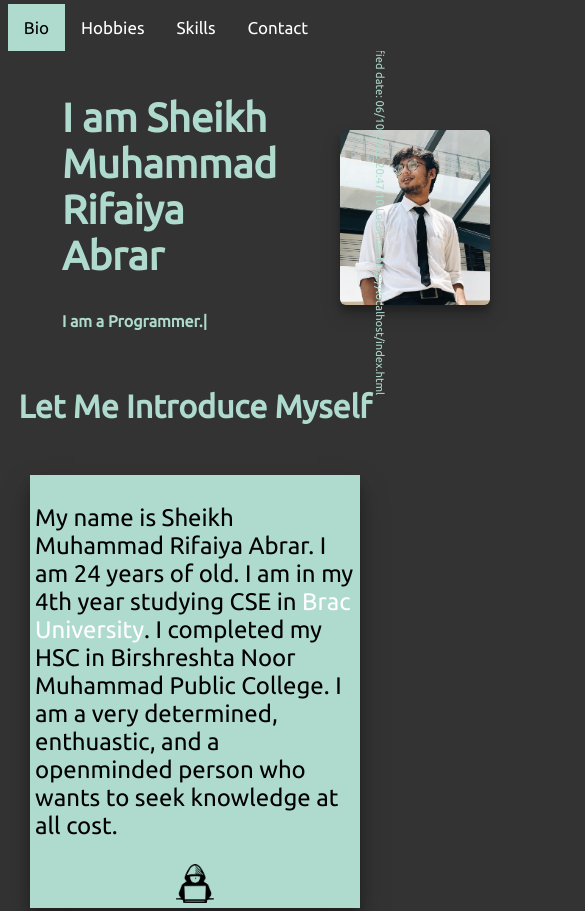
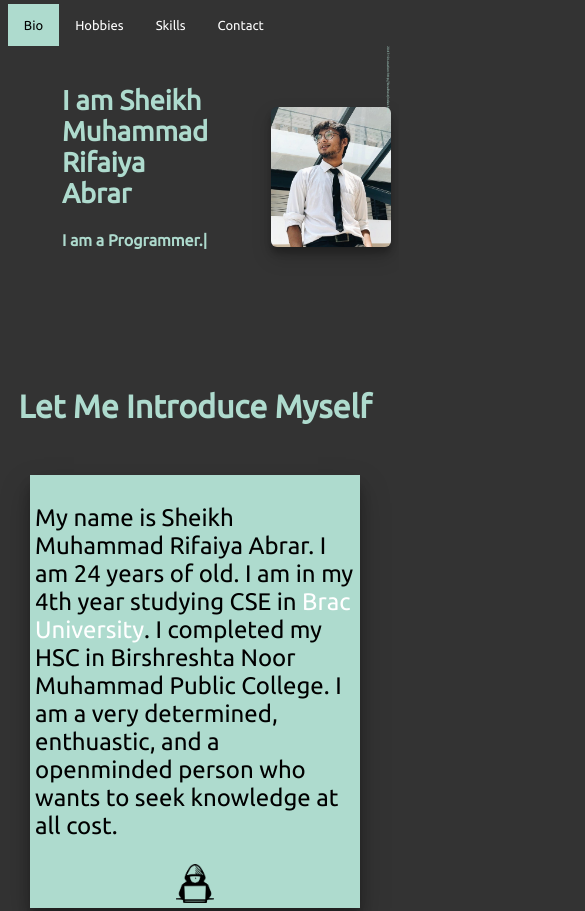
Before and after one commit to rifaiyaabrar/Biography, a plain HTML site: page index.html in a window 390 px wide. Shown: the top 911 px of the page, 585 px wide, since content can reach past the window. Drawn offline with nearby package versions, Linux system fonts and the light colour scheme.

Commit message:
Add files via upload

```diff
--- a/css/style.css
+++ b/css/style.css
@@ -284,6 +284,15 @@ a:hover{
 
 
   @media only screen and (max-width: 768px) {
+    body{
+      padding-left: 0px;
+    }
+    .topnav a {
+
+      padding: 14px 16px;
+      text-decoration: none;
+      font-size: 13px;
+    }
     .first-section{
 
       height: 40vh;
@@ -296,14 +305,14 @@ a:hover{
   }
 
   .intro-header{
-      font-size: 2.5rem;
+      font-size: 1.7rem;
   }
   .intro-h3{
     font-size: 1rem;
   }
     .propicfile{
-      margin-right: 180px;
-      width: 150px;
+      margin-right: 5px;
+      width: 120px;
       margin-top: 30px;
       /* border: 5px solid #AEDBCE; */
       border-radius: 6px;
@@ -367,6 +376,14 @@ height:unset; /*use this to adjust underline position*/
   list-style-type:none;
   text-align: center;
 }
+.script{
+  writing-mode:vertical-lr;
+  position: fixed;
+  top: 0;
+  right: 0px;
+  font-size:0.2rem;
+  color: #AEDBCE;
+}
 }
 
 
```
